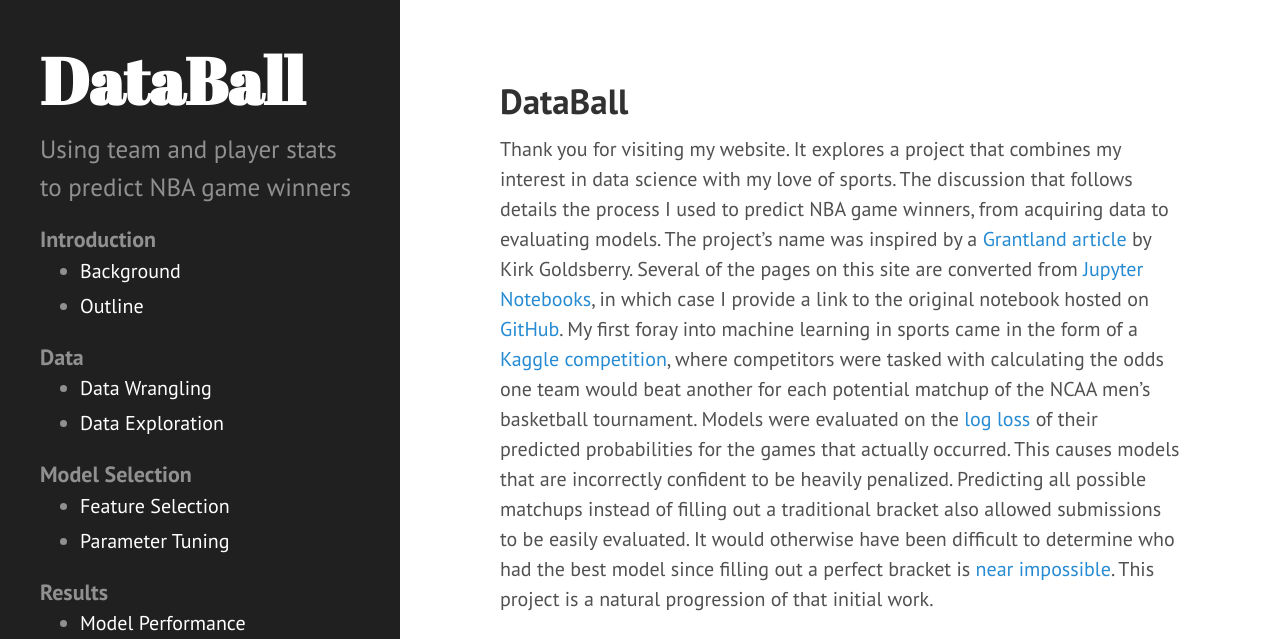
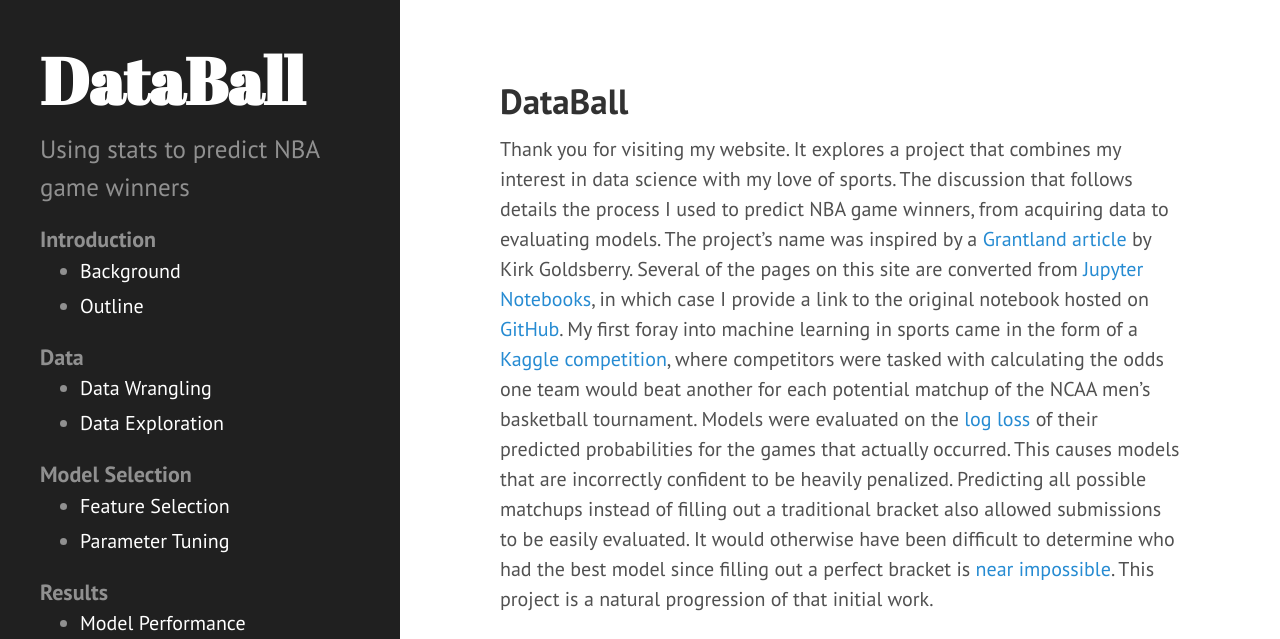
Before and after one commit to klane/databall, a Jekyll site: the page built from docs/index.md, in a window 1280 px wide and 1084 px high. Shown: the top 639 px of the window. Built offline with Jekyll 4.4.1, drawn with Linux system fonts in a browser that asks for light colours.

Commit message:
Remove mention of player stats from site description

```diff
--- a/docs/_config.yml
+++ b/docs/_config.yml
@@ -1,6 +1,6 @@
 baseurl: /databall
 title: DataBall
-description: Using team and player stats to predict NBA game winners
+description: Using stats to predict NBA game winners
 
 include:
   - _pages
```
